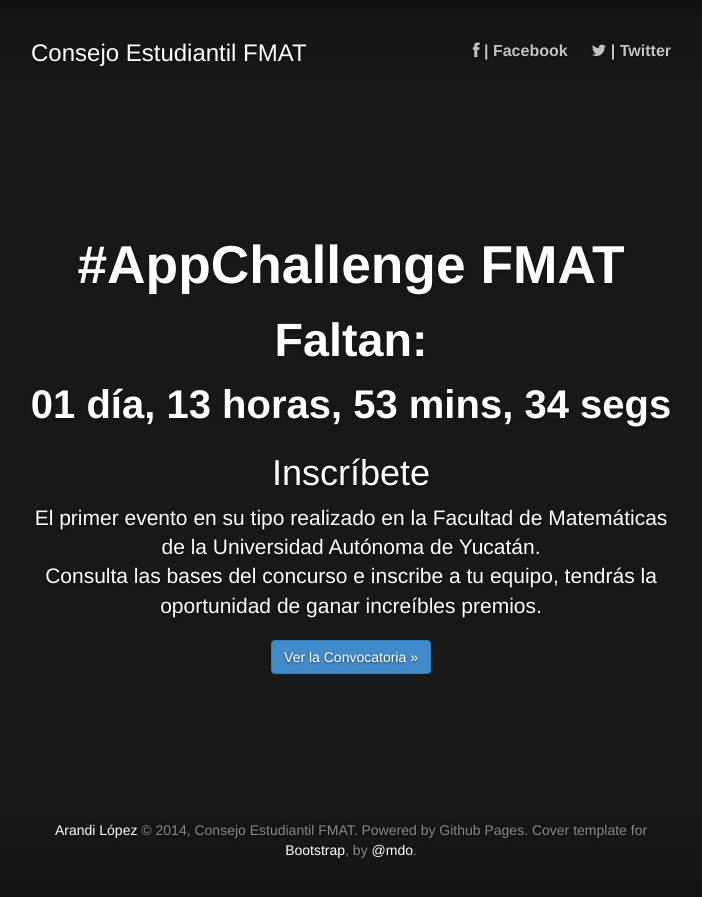
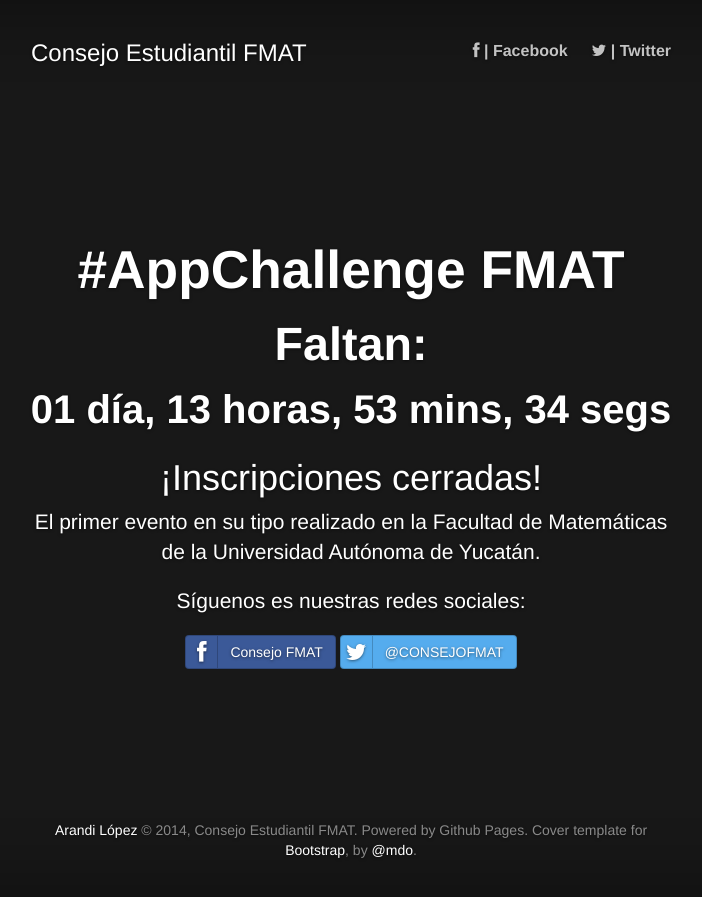
Before and after one commit to arandilopez/appchallenge, a Jekyll site: the page index.html, which Jekyll copies as it is, in a window 1280 px wide. Shown: the top 897 px of the page, without its empty margins (289-991 px from the left). Built offline with Jekyll 4.4.1, drawn with Linux system fonts in a browser that asks for light colours; nearby versions of some CDN libraries; Markdown is read by kramdown in place of the engine named in the settings.

Commit message:
ultimates changes

```diff
--- a/index.html
+++ b/index.html
@@ -14,8 +14,9 @@
   <link href="css/bootstrap.min.css" rel="stylesheet">
 
   <!-- Custom styles for this template -->
+  <link rel="stylesheet" href="css/bootstrap-social.css">
+  <link rel="stylesheet" href="css/font-awesome.css">
   <link href="css/cover.css" rel="stylesheet">
-  <link rel="stylesheet" href="css/font-awesome.css">
 
 
   <!-- Just for debugging purposes. Don't actually copy this line! -->
@@ -50,15 +51,23 @@
             <div class="inner cover">
               <p class="lead">
                 <h1 class="title-app">#AppChallenge FMAT</h1>
-                <h2 class="now-time">Faltan:</h2>
+                <!-- <h2 class="now-time">Faltan:</h2> -->
                 <div id="countbox1"></div>
               </p>
-              <h1 class="cover-heading">Inscr&iacute;bete</h1>
+              <h1 class="cover-heading">¡Inscripciones cerradas!</h1>
               <p class="lead">
                 El primer evento en su tipo realizado en la Facultad de Matem&aacute;ticas de la Universidad Aut&oacute;noma de Yucat&aacute;n.<br>
-                Consulta las bases del concurso e inscribe a tu equipo, tendr&aacute;s la oportunidad de ganar incre&iacute;bles premios.
               </p>
-              <p><a href="https://www.dropbox.com/s/qhu100sco0fcyt8/appchallenge%20convocatoria%20pdf.pdf" class="btn btn-primary" title="Convocatoria de AppChallenge">Ver la Convocatoria &raquo;</a></p>
+              <p class="lead">S&iacute;guenos es nuestras redes sociales:</p>
+              <p>
+                <a class="btn btn-social btn-facebook">
+                  <i class="fa fa-facebook"></i>Consejo FMAT
+                </a>
+                <a class="btn btn-social btn-twitter">
+                  <i class="fa fa-twitter"></i>@CONSEJOFMAT
+                </a>
+              </p>
+              <!-- <p><a href="https://www.dropbox.com/s/qhu100sco0fcyt8/appchallenge%20convocatoria%20pdf.pdf" class="btn btn-primary" title="Convocatoria de AppChallenge">Ver la Convocatoria &raquo;</a></p> -->
             </div>
 
             <div class="mastfoot">
--- a/js/countdown.js
+++ b/js/countdown.js
@@ -10,6 +10,8 @@
 // example: dateFuture1 = new Date(2003,03,26,14,15,00) = April 26, 2003 - 2:15:00 pm
 
 dateFuture1 = new Date(2014,2,28,18,0,0);
+
+// dateFuture1 = new Date(0, 0, 0, 24, 00,00);
 
 // TESTING: comment out the line below to print out the "dateFuture" for testing purposes
 //document.write(dateFuture +"<br />");
@@ -25,7 +27,7 @@
 
   // if time is already past
   if(amount < 0){
-    document.getElementById(iid).innerHTML="¡Ha comenzado!, Visitanos en la Facultad de Matemáticas";
+    document.getElementById(iid).innerHTML='<div class="countdown">¡Ha comenzado!, Visitanos en la Facultad de Matemáticas</div>';
   }
   // else date is still good
   else{
@@ -50,7 +52,7 @@
     out += (secs<=9?'0':'')+secs +" "+((secs==1)?"seg":"segs")+", ";
     out = out.substr(0,out.length-2);
     /*Escribir un nuevo div con el style para letra mas grande*/
-    document.getElementById(iid).innerHTML= '<div class="countdown">' + out + '</div>';
+    document.getElementById(iid).innerHTML= '<h2 class="now-time">Faltan:</h2><div class="countdown">' + out + '</div>';
 
     setTimeout(function(){GetCount(ddate,iid)}, 1000);
   }
```
